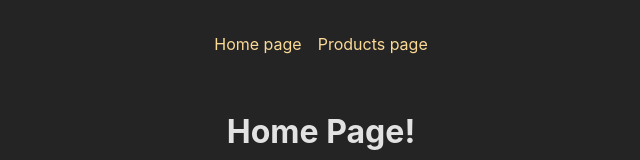
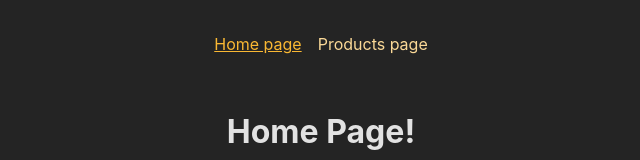
Before and after one commit to Line-Baumann-Haavik/Mini-React-projects, a React (Create React App) app in the folder 21-starting-project/21-starting-project/: page / in a window 1280 px wide. Shown: the top 160 px of the page, without its empty margins (319-959 px from the left). Built offline with nearby package versions, Linux system fonts and the light colour scheme.

Commit message:
updated navigation

```diff
--- a/21-starting-project/21-starting-project/src/components/MainNavigation.js
+++ b/21-starting-project/21-starting-project/src/components/MainNavigation.js
@@ -1,4 +1,4 @@
-import { Link } from "react-router-dom";
+import { NavLink } from "react-router-dom";
 import styles from "./MainNavigation.module.css";
 
 export default function MainNavigation() {
@@ -7,10 +7,25 @@ export default function MainNavigation() {
       <nav>
         <ul className={styles.list}>
           <li>
-            <Link to="/">Home page</Link>
+            <NavLink
+              to="/"
+              className={({isActive}) => {
+                return isActive ? styles.active : undefined;
+              }}
+              end
+            >
+              Home page
+            </NavLink>
           </li>
           <li>
-            <Link to="/products">Products page</Link>
+            <NavLink
+              to="/products"
+              className={({isActive}) => {
+                return isActive ? styles.active : undefined;
+              }}
+            >
+              Products page
+            </NavLink>
           </li>
         </ul>
       </nav>
```
